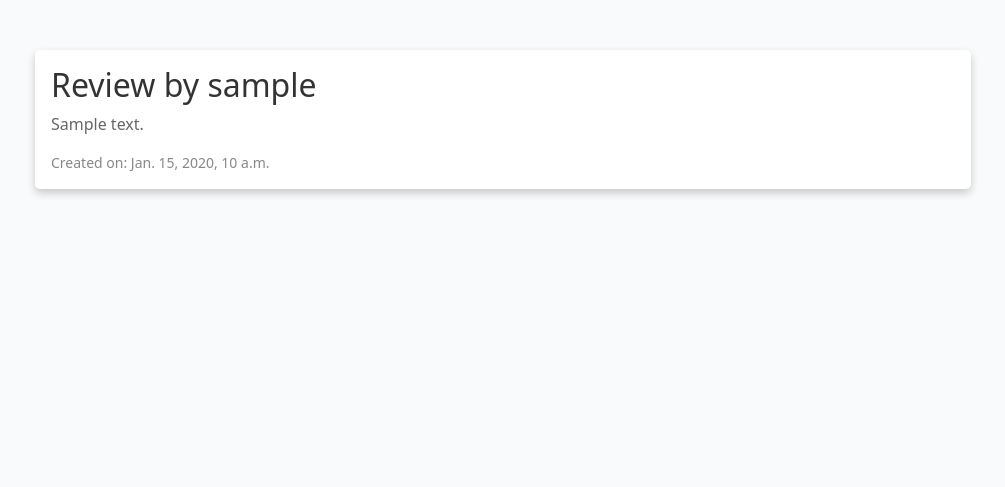
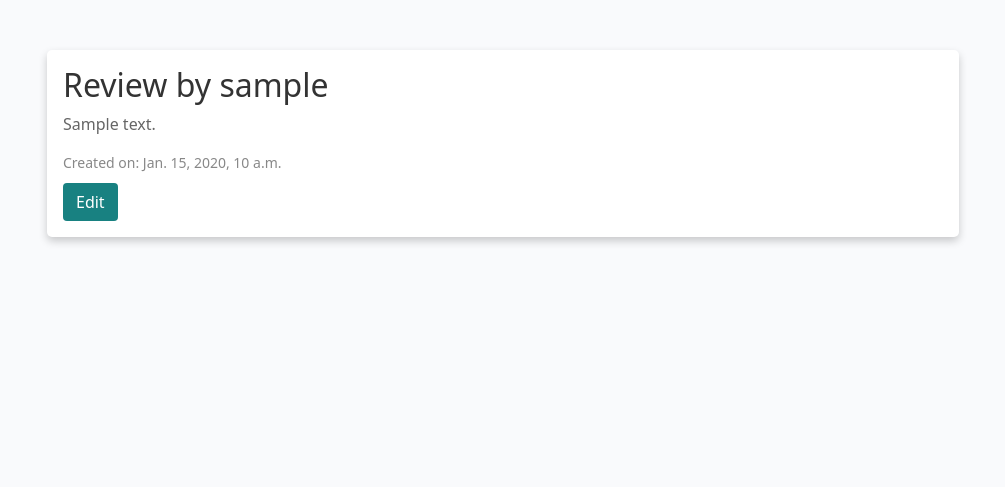
Before and after one commit to David011E/hbcs, a Django app: page /user_profile/ in a window 1280 px wide. Shown: the part 88-575 px from the top of the page, without its empty margins (137-1142 px from the left). Run offline with Django 4.2, Linux system fonts and the light colour scheme; a user stored in the database is signed in; tables that the repository leaves empty hold one stand-in row (values such as "Sample post"); some libraries are stand-ins or nearby versions.

Commit message:
Made the edit function in views and used ajax to allow users to edit their reviews

```diff
--- a/static/css/style.css
+++ b/static/css/style.css
@@ -17,6 +17,18 @@
 
 #submitButton {
     margin-top: 15px;
+}
+
+.btn-edit {
+    margin-top: 10px;
+}
+
+.review-card textarea {
+    margin-top: 10px;
+    width: 100%; /* Example styling: make the textarea full width */
+    padding: 10px; /* Example styling: add padding */
+    border: 1px solid #ccc; /* Example styling: add border */
+    border-radius: 5px; /* Example styling: add border radius */
 }
 
 .form-check {
--- a/userprofile/templates/userProfile/user_profile.html
+++ b/userprofile/templates/userProfile/user_profile.html
@@ -1,24 +1,74 @@
 {% extends "base.html" %}
-
 {% load static %}
 
 {% block content %}
-
 <!-- index.html content starts here -->
-<div class="container container-fluid  content-main-container">
+<div class="container container-fluid content-main-container">
     <div class="container-fluid">
         <div class="row">
-            {% for review in reviews %}
-            <div class="review-card">
-                <h2>Review by {{ review.author }}</h2>
-                <p>{{ review.safe_content }}</p> <!-- Displays safe HTML content -->
-                <small>Created on: {{ review.created_on }}</small>
-            </div>
-            {% endfor %}
-
+            <form method="post"> <!-- Form start -->
+                {% csrf_token %} <!-- CSRF token input field -->
+                {% for review in reviews %}
+                <div class="review-card" id="review-{{ review.id }}">
+                    <div id="review-content-{{ review.id }}">
+                        <h2>Review by {{ review.author }}</h2>
+                        <p id="review-content-text-{{ review.id }}">{{ review.content }}</p>
+                        <small>Created on: {{ review.created_on }}</small>
+                        <button type="button" class="btn btn-edit" onclick="toggleEdit({{ review.id }})">Edit</button>
+                    </div>
+                    <div id="edit-form-{{ review.id }}" style="display:none;">
+                        <textarea id="edit-content-{{ review.id }}" rows="4" cols="50">{{ review.content }}</textarea>
+                        <br> <!-- Add a line break for spacing -->
+                        <button type="button" class="btn btn-success" onclick="saveEdit({{ review.id }})">Save</button>
+                        <button type="button" class="btn btn-danger" onclick="cancelEdit({{ review.id }})">Cancel</button>
+                    </div>
+                </div>
+                {% endfor %}
+            </form> <!-- Form end -->
         </div>
     </div>
 </div>
 
+<script>
+    function toggleEdit(reviewId) {
+    var editForm = document.getElementById('edit-form-' + reviewId);
+    var editButton = document.querySelector('#review-' + reviewId + ' .btn-edit'); // Select the edit button within the review card
+
+    if (editForm.style.display === 'none') {
+        editForm.style.display = '';
+        editButton.style.display = 'none'; // Hide the edit button when the form is displayed
+    } else {
+        editForm.style.display = 'none';
+        editButton.style.display = ''; // Show the edit button when the form is hidden
+    }
+}
+
+
+    function saveEdit(reviewId) {
+        var textarea = document.getElementById('edit-content-' + reviewId);
+        var content = textarea.value;
+        var csrfToken = document.querySelector('[name=csrfmiddlewaretoken]').value;
+
+        fetch(`/user_profile/edit_review/${reviewId}/`, {
+            method: 'POST',
+            headers: {
+                'Content-Type': 'application/json',
+                'X-CSRFToken': csrfToken
+            },
+            body: JSON.stringify({ content: content })
+        })
+        .then(response => response.json())
+        .then(data => {
+            if (data.success) {
+                document.getElementById('review-content-text-' + reviewId).innerText = content;
+                toggleEdit(reviewId);
+                window.location.reload(); // Reload the page
+            } else {
+                alert('Error updating review.');
+            }
+        });
+    }
+
+</script>
 <!-- index.html content ends here -->
 {% endblock %}
--- a/userprofile/urls.py
+++ b/userprofile/urls.py
@@ -1,6 +1,8 @@
 from . import views
 from django.urls import path
+from .views import review_edit
 
 urlpatterns = [
     path('', views.user_profile, name='user_profile'),
+    path('edit_review/<int:content_id>/', review_edit, name='review_edit'),  # If you're using the review_edit view
 ]
--- a/userprofile/views.py
+++ b/userprofile/views.py
@@ -1,5 +1,9 @@
-from django.shortcuts import render
+from django.shortcuts import render, get_object_or_404, redirect
 from about.models import Reviews
+from django.http import JsonResponse
+from django.contrib import messages
+import json
+
 from django.contrib.auth.decorators import login_required
 
 # Create your views here.
@@ -10,3 +14,20 @@
     # Filters reviews to only those created by the logged-in user
     reviews = Reviews.objects.filter(author=request.user)
     return render(request, template_name, {'reviews': reviews})
+
+
+def review_edit(request, content_id):
+    review = get_object_or_404(Reviews, pk=content_id, author=request.user)
+
+    if request.method == "POST":
+        try:
+            data = json.loads(request.body)
+            review.content = data.get('content', '')
+            review.save()
+            messages.add_message(request, messages.SUCCESS, 'Review successfully updated.')
+            return JsonResponse({'success': True})
+        except Exception as e:
+            return JsonResponse({'success': False, 'error': str(e)})
+
+        # If the request is not POST, redirect to the user profile page
+    return redirect('user_profile')
```
Also changed, not shown: userprofile/forms.py (added, +8 -0 lines).
